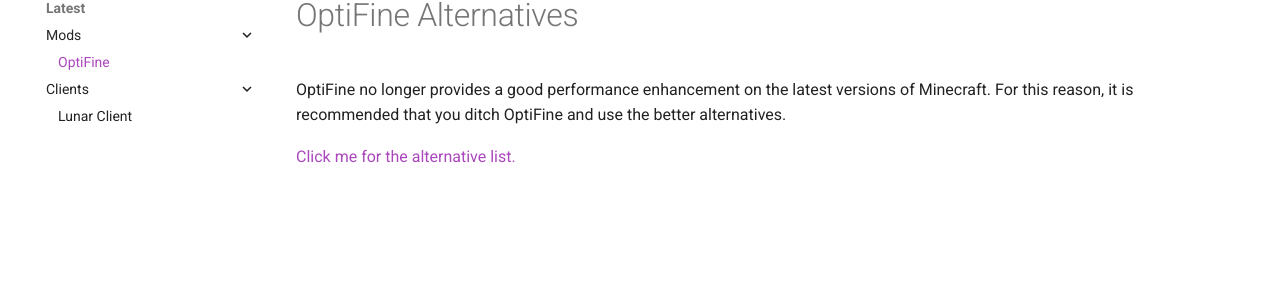
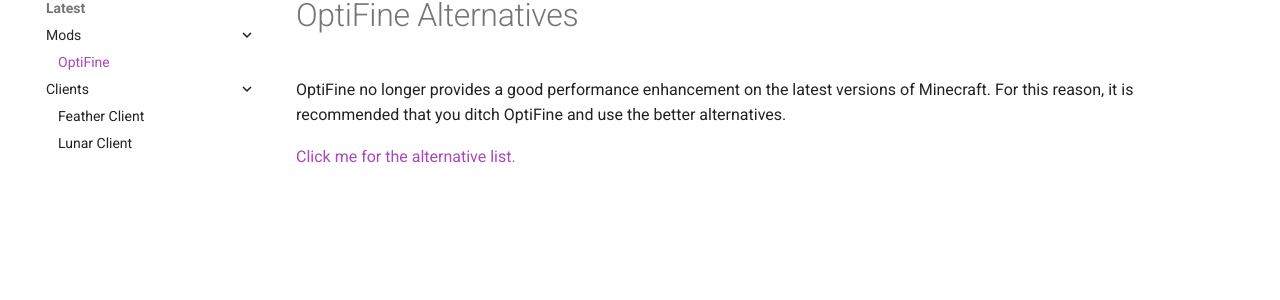
Before and after one commit to MicrocontrollersDev/Alternatives, an MkDocs documentation site: the page built from docs/latest/optifine.md, in a window 1280 px wide. Shown: the part 151-451 px from the top of the page. Built offline with MkDocs 1.6.1 and Material for MkDocs 9.7.7, drawn with Linux system fonts in a browser that asks for light colours; comment, search, counter and statistics services are not loaded.

Commit message:
Add Feather Client to latest.

```diff
--- a/mkdocs.yml
+++ b/mkdocs.yml
@@ -47,6 +47,7 @@
       - "Mods":
           - "OptiFine": "latest/optifine.md"
       - "Clients":
+          - "Feather Client": "latest/featuer_client.md"
           - "Lunar Client": "latest/lunar_client.md"
   - "1.12.2":
       - "Clients":
```
